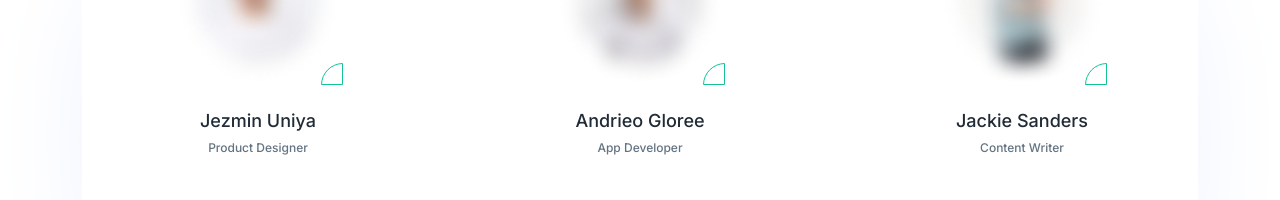
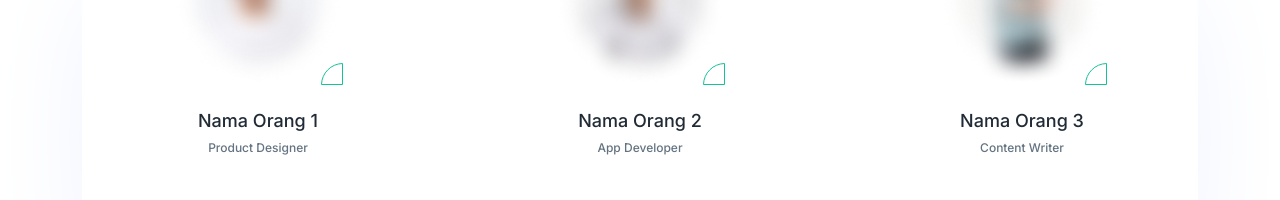
Before and after one commit to rynnxz/komingfo, a plain HTML site: page index.html in a window 1280 px wide. Shown: the part 4497-4697 px from the top of the page. Drawn offline with nearby package versions, Linux system fonts and the light colour scheme.

Commit message:
lupa apa yang diubah

```diff
--- a/index.html
+++ b/index.html
@@ -547,7 +547,7 @@
                   <img src="assets/images/team/shape-2.svg" alt="shape" class="shape shape-2" />
                 </div>
                 <div class="ud-team-info">
-                  <h5>Adveen Desuza</h5>
+                  <h5>Nama Orang</h5>
                   <h6>UI Designer</h6>
                 </div>
               </div>
@@ -562,7 +562,7 @@
                   <img src="assets/images/team/shape-2.svg" alt="shape" class="shape shape-2" />
                 </div>
                 <div class="ud-team-info">
-                  <h5>Jezmin uniya</h5>
+                  <h5>Nama Orang 1</h5>
                   <h6>Product Designer</h6>
                 </div>
               </div>
@@ -577,7 +577,7 @@
                   <img src="assets/images/team/shape-2.svg" alt="shape" class="shape shape-2" />
                 </div>
                 <div class="ud-team-info">
-                  <h5>Andrieo Gloree</h5>
+                  <h5>Nama orang 2</h5>
                   <h6>App Developer</h6>
                 </div>
               </div>
@@ -592,7 +592,7 @@
                   <img src="assets/images/team/shape-2.svg" alt="shape" class="shape shape-2" />
                 </div>
                 <div class="ud-team-info">
-                  <h5>Jackie Sanders</h5>
+                  <h5>Nama orang 3</h5>
                   <h6>Content Writer</h6>
                 </div>
               </div>
```
